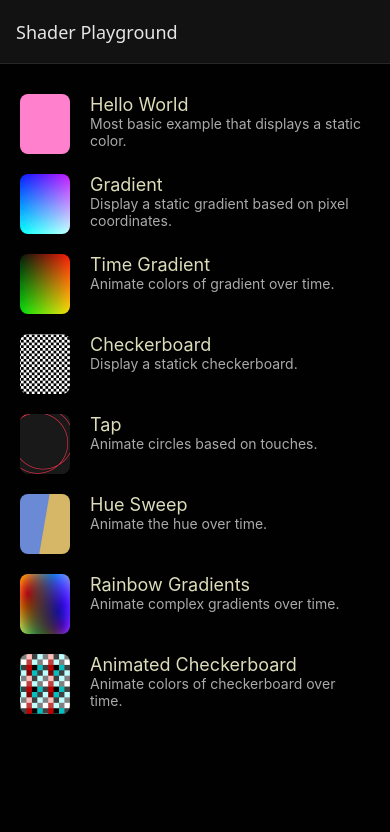
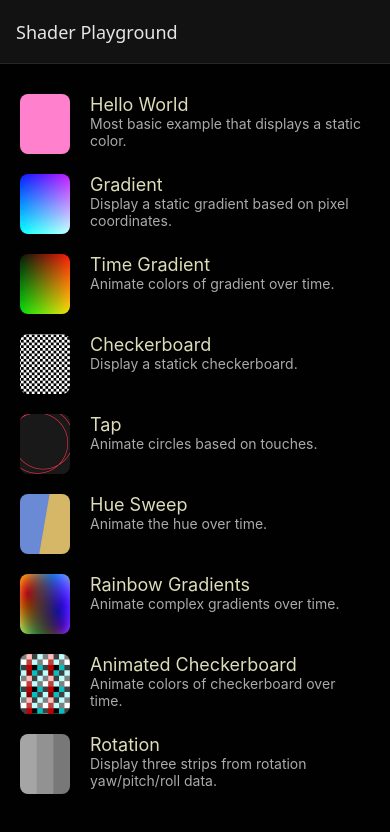
Before and after one commit to canpoyrazoglu/react-native-skia-playground, a React Native app: screen /Home in a window 390 px wide. Shown: the top 832 px of the page. Built offline with nearby package versions, Linux system fonts and the light colour scheme.

Commit message:
feat: add experimental rotation shader

```diff
--- /dev/null
+++ b/examples/rotation.ts
@@ -0,0 +1,14 @@
+export const ROTATION = `
+// experimental. work in progress.
+vec4 main(vec2 pos) {
+  float xPercentage = pos.x / size.x;
+  if(xPercentage < 0.333){
+    float val = (rotation[YAW] + PI) / (PI  * 2);
+    return vec4(vec3(val), 1);
+  }else if(xPercentage < 0.667){
+    float val = (rotation[PITCH] + PI) / (PI  * 2);
+    return vec4(vec3(val), 1);
+  }
+  float val = (rotation[ROLL] + PI) / (PI  * 2);
+  return vec4(vec3(val), 1);
+}`;
--- a/examples/shaders.ts
+++ b/examples/shaders.ts
@@ -4,6 +4,7 @@ import { GRADIENT } from './gradient.shader';
 import { HELLO_WORLD } from './helloWorld.shader';
 import { HUE_SWEEP } from './hueSweep.shader';
 import { RAINBOW_GRADIENTS } from './rainbowGradients.shader';
+import { ROTATION } from './rotation';
 import { TAP } from './tap.shader';
 import { TIME_GRADIENT } from './timeGradient.shader';
 
@@ -18,6 +19,7 @@ export const EXAMPLE_THUMBS = {
   rainbowGradients: require('../assets/images/examples/thumbs/rainbowGradients.jpg'),
   // eslint-disable-next-line max-len
   animatedCheckerboard: require('../assets/images/examples/thumbs/animatedCheckerboard.jpg'),
+  rotation: require('../assets/images/examples/thumbs/rotation.jpg'),
 };
 
 export type ShaderExample = {
@@ -76,4 +78,10 @@ export default [
     thumb: 'animatedCheckerboard',
     description: 'Animate colors of checkerboard over time.',
   },
+  {
+    name: 'Rotation',
+    shader: ROTATION,
+    thumb: 'rotation',
+    description: 'Display three strips from rotation yaw/pitch/roll data.',
+  },
 ] as ShaderExample[];
```
Also changed, not shown: assets/images/examples/thumbs/rotation.jpg (added).
